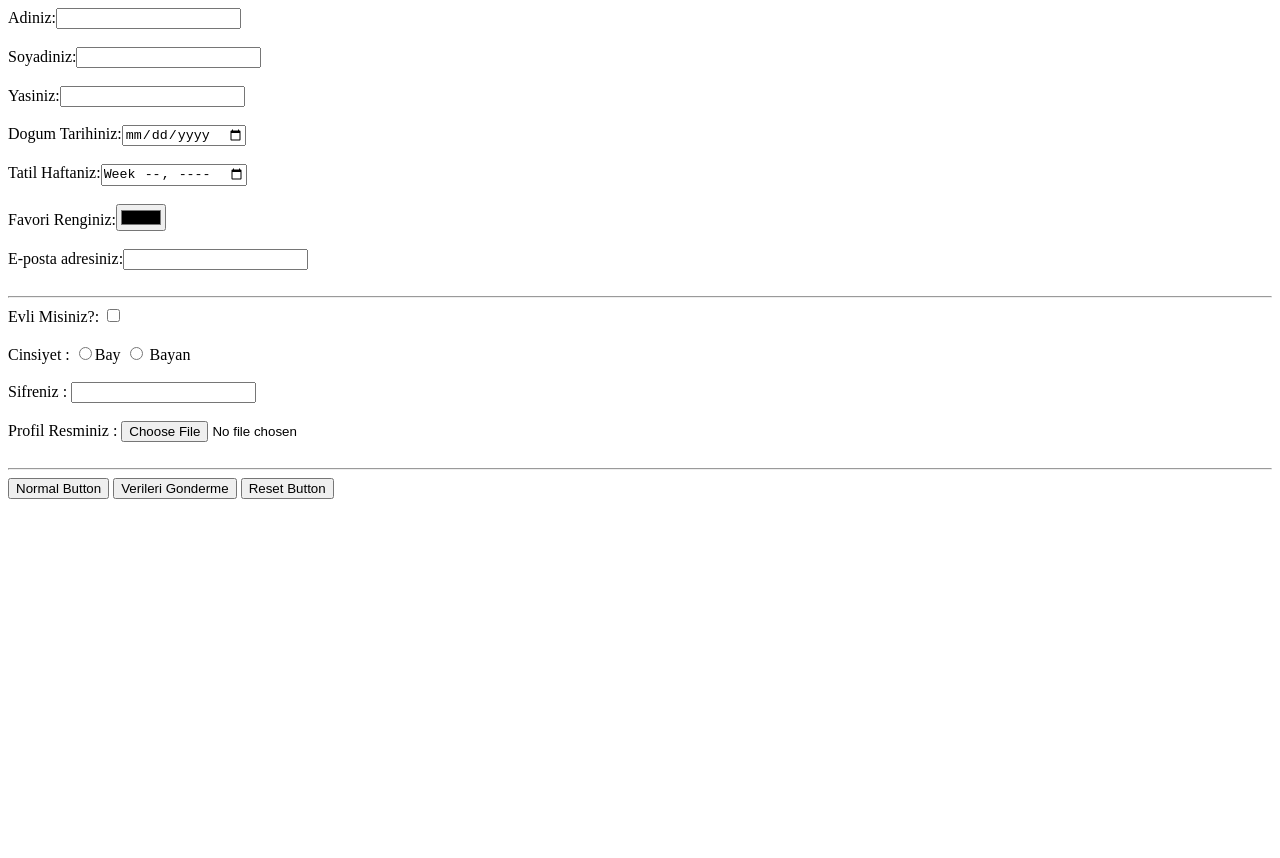
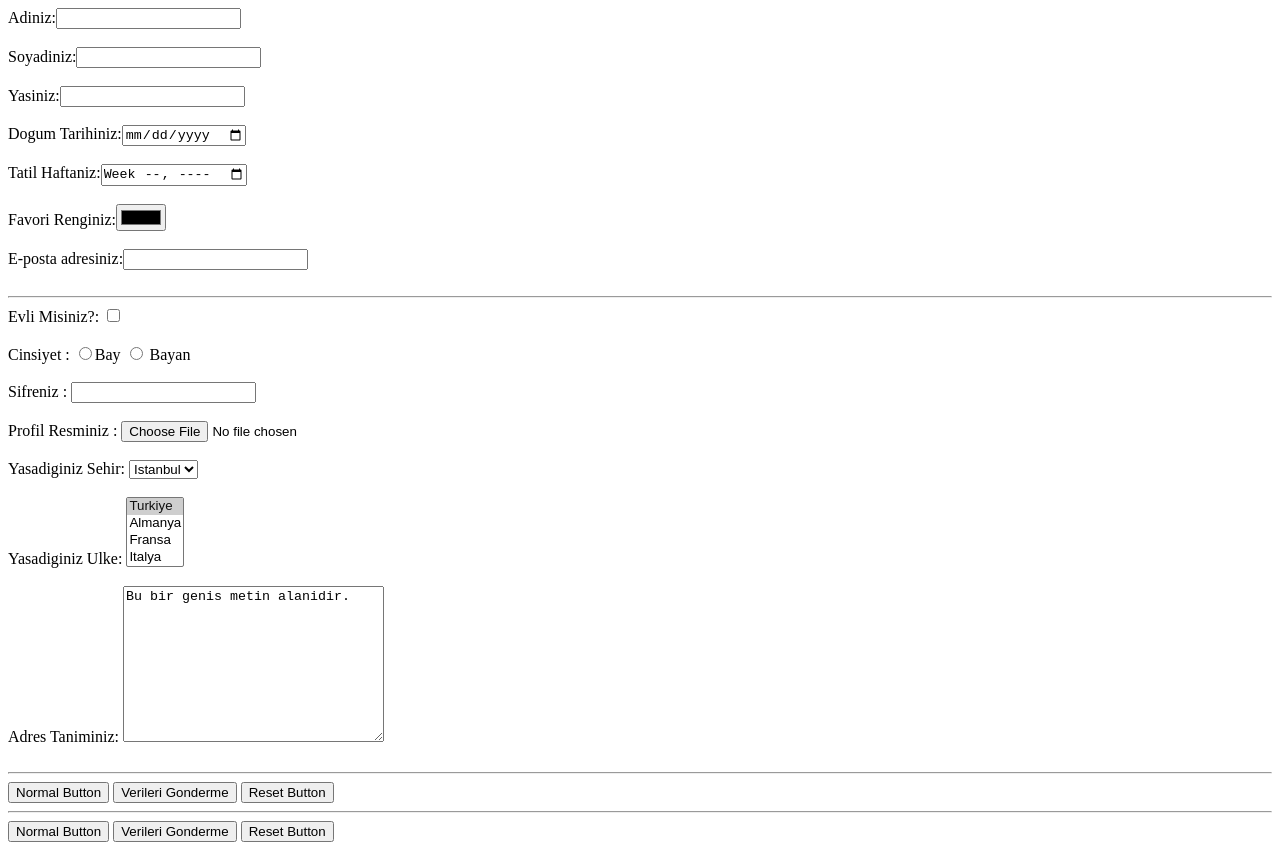
Before and after one commit to bahriberker/ETicaret, a plain HTML site: page Html5_Elements/01-Elements/input.html in a window 1280 px wide. Before the commit the page ends 800 px from the top, so only its background shows below. Drawn offline with Linux system fonts and the light colour scheme.

Commit message:
Commit 24

```diff
--- a/Html5_Elements/01-Elements/input.html
+++ b/Html5_Elements/01-Elements/input.html
@@ -20,10 +20,36 @@
                     <input type="hidden" value="Bir deger tutariz.">
         Sifreniz :  <input type="password"><br><br>
         Profil Resminiz :  <input type="file"><br><br>
+
+        Yasadiginiz Sehir:
+            <Select>
+                <option value="34" selected="selected">Istanbul</option>
+                <option value="06">Ankara</option>
+                <option value="16">Bursa</option>
+                <option value="35">Izmir</option>
+            </Select>
+            <br><br>
+        Yasadiginiz Ulke:
+            <Select multiple>
+                    <option value="34" selected="selected">Turkiye</option>
+                    <option value="06">Almanya</option>
+                    <option value="16">Fransa</option>
+                    <option value="35">Italya</option>
+                </Select><br><br>
+
+             Adres Taniminiz:
+             <textarea name="" id="" cols="30" rows="10">Bu bir genis metin alanidir.</textarea> <br><br>
+
+
+
         <hr>
         <input type="button" value="Normal Button">
         <input type="submit" value="Verileri Gonderme">
         <input type="reset" value="Reset Button">
+        <hr>
+        <button type="button">Normal Button</button>
+        <button type="submit">Verileri Gonderme</button>
+        <button type="reset">Reset Button</button>
         </form>
     </body>
 </html>
```
